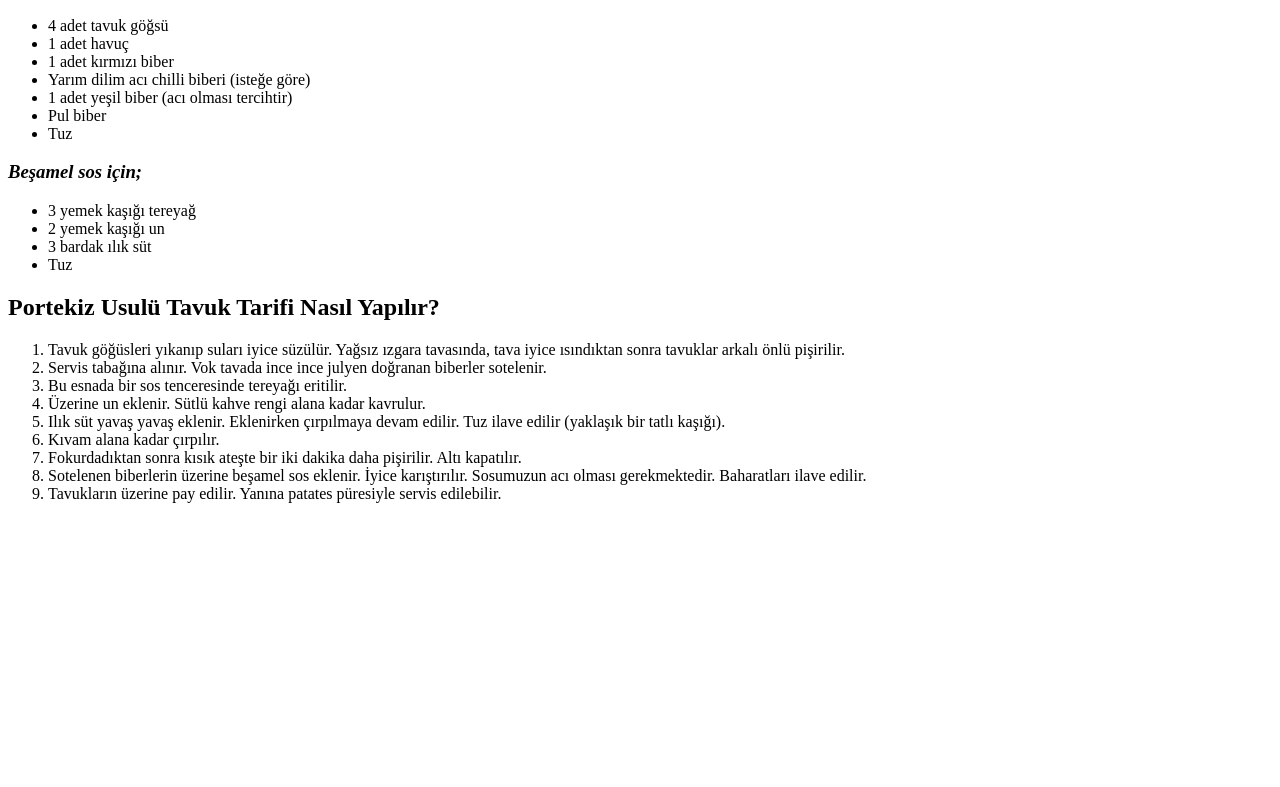
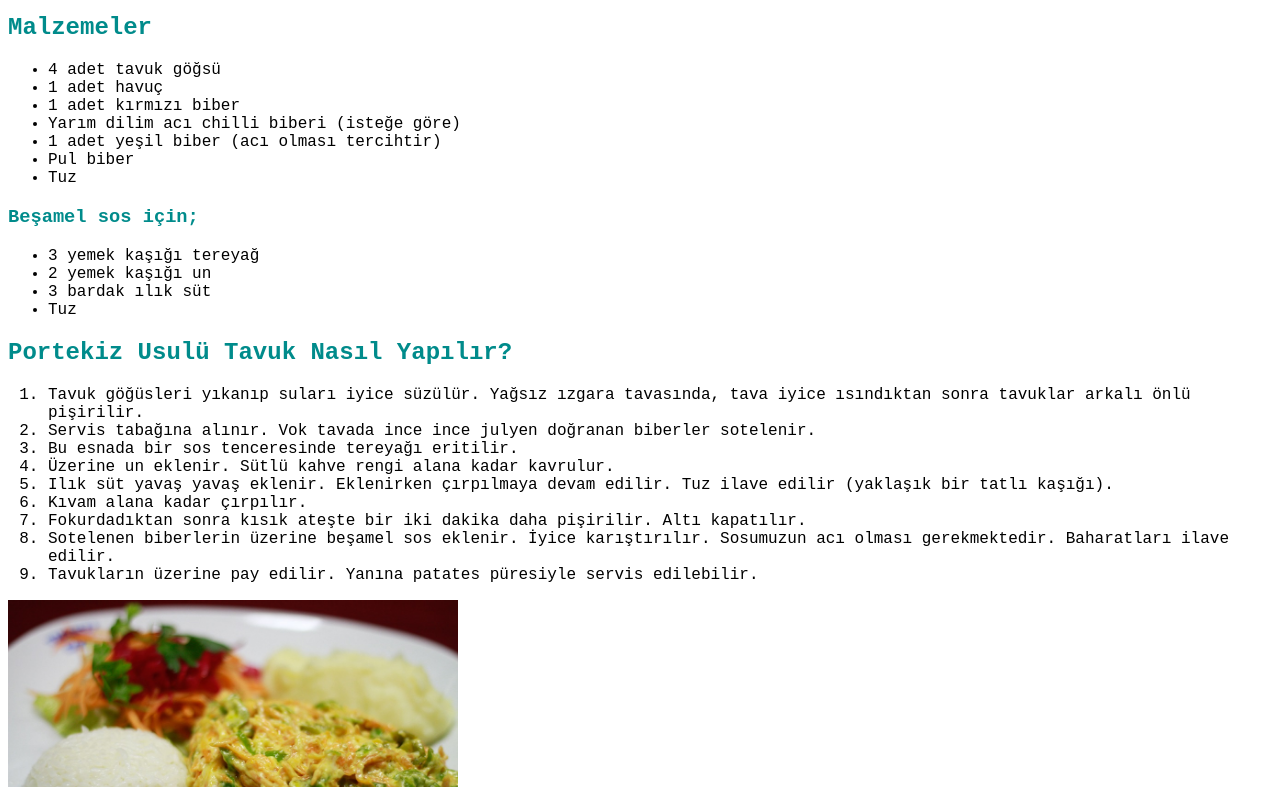
Before and after one commit to gulsenerpaytoncu/patika.dev, a plain HTML site: page 2.HTML/Odev3/index.html in a window 1280 px wide. Shown: the part 97-884 px from the top of the page. Before the commit the page ends 800 px from the top, so only its background shows below. Drawn offline with Linux system fonts and the light colour scheme.

```diff
--- a/2.HTML/Odev3/index.html
+++ b/2.HTML/Odev3/index.html
@@ -4,18 +4,18 @@
     <meta charset="UTF-8">
     <meta http-equiv="X-UA-Compatible" content="IE=edge">
     <meta name="viewport" content="width=device-width, initial-scale=1.0">
-    <title>Document</title>
+    <title>Yemek Tarifi</title>
+
 </head>
 <body>
-    <!-- Nav - Start -->
-    <!-- Nav -End -->
+
     <!-- Article - Start -->
     <!-- Content - Start -->
     <section>
-        <h1>Portekiz Usulü Tavuk</h1>
-        <h2>Malzemeler</h2>
+        <h1 style="color:darksalmon; font-family: 'Courier New', Courier, monospace; font-size:40px;">Portekiz Usulü Tavuk</h1>
+        <h2 style="font-family: 'Courier New', Courier, monospace; color:darkcyan;">Malzemeler</h2>
         <p>
-            <ul>
+            <ul style="font-family: 'Courier New', Courier, monospace;">
                 <li>4 adet tavuk göğsü</li>
                 <li>1 adet havuç</li>
                 <li>1 adet kırmızı biber</li>
@@ -24,8 +24,8 @@
                 <li>Pul biber</li>
                 <li>Tuz</li>
             </ul>
-        <h3><strong><em>Beşamel sos için;</em></strong></h3>
-            <ul>
+        <h3 style="font-family: 'Courier New', Courier, monospace; color:darkcyan">Beşamel sos için;</h3>
+            <ul style="font-family: 'Courier New', Courier, monospace;">
                 <li>3 yemek kaşığı tereyağ</li>
                 <li>2 yemek kaşığı un</li>
                 <li>3 bardak ılık süt</li>
@@ -35,8 +35,8 @@
     </section>
     <section>
         <article>
-            <h2>Portekiz Usulü Tavuk Tarifi Nasıl Yapılır?</h2>
-            <ol>
+            <h2 style="font-family: 'Courier New', Courier, monospace; color:darkcyan">Portekiz Usulü Tavuk Nasıl Yapılır?</h2>
+            <ol style="font-family: 'Courier New', Courier, monospace;">
                 <li>Tavuk göğüsleri yıkanıp suları iyice süzülür. Yağsız ızgara tavasında, tava iyice ısındıktan sonra tavuklar arkalı önlü pişirilir.</li>
                 <li>Servis tabağına alınır. Vok tavada ince ince julyen doğranan biberler sotelenir.</li>
                 <li>Bu esnada bir sos tenceresinde tereyağı eritilir.</li>
@@ -47,11 +47,12 @@
                 <li>Sotelenen biberlerin üzerine beşamel sos eklenir. İyice karıştırılır. Sosumuzun acı olması gerekmektedir. Baharatları ilave edilir.</li>
                 <li>Tavukların üzerine pay edilir. Yanına patates püresiyle servis edilebilir.</li>
             </ol>
+            <div>
+                <img src="/2.HTML/Odev3/images/portekiz.jpeg" height="300" alt="Portekiz Usulü Tavuk">
+            </div>
         </article>
     </section>
     <!-- Article - End -->
     <!-- Content - End -->
-    <!-- Footer - Start -->
-    <!-- Footer - End -->
 </body>
 </html>
```
